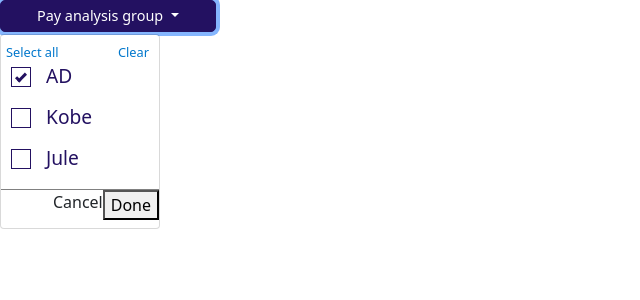
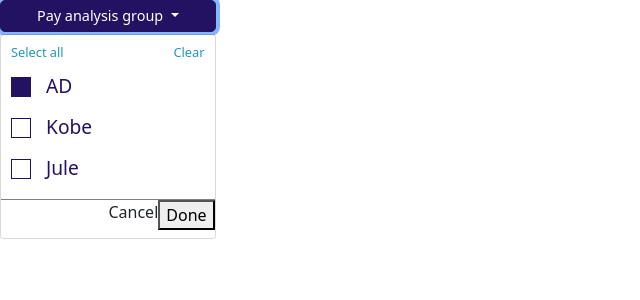
Before and after one commit to Ashish-angular/angular-drpdown-with-multiple-custom-chkboxes, an Angular app: page / in a window 1280 px wide. Both pictures are taken after a click on the button "Pay analysis group". Shown: the top 300 px of the page, without its empty margins (0-640 px from the left). Built offline with nearby package versions, Linux system fonts and the light colour scheme.

Commit message:
2 files modified

```diff
--- a/src/app/dropdown/dropdown.component.css
+++ b/src/app/dropdown/dropdown.component.css
@@ -13,7 +13,9 @@
   background-color: #231161;
   color: #ffffff;
 }
-
+.dropdownContainer__submenu {
+  width: 100%;
+}
 .chkbox_container {
   display: block;
   position: relative;
@@ -53,7 +55,7 @@
 
 /* When the checkbox is checked, add a  background */
 .chkbox_container input:checked ~ .checkmark {
-  background-color: #ffffff;
+  background-color: #231161;
   border: 1px solid #231161;
 }
 
@@ -82,12 +84,13 @@
   transform: rotate(45deg);
 }
 .dropdownContainer__flex-container {
-  padding-left: 5px;
+  padding-left: 10px;
   padding-right: 10px;
+  padding-bottom: 10px;
 }
 .dropdownContainer__flex-container span {
   cursor: pointer;
-  color: #0077cc;
+  color: #2096bb;
   font-size: 0.8rem;
 }
 .dropdownContainer__flex-container--clearSpan {
--- a/src/app/dropdown/dropdown.component.html
+++ b/src/app/dropdown/dropdown.component.html
@@ -7,7 +7,7 @@
   >
     Pay analysis group
   </button>
-  <div ngbDropdownMenu aria-labelledby="dropdownManual">
+  <div ngbDropdownMenu aria-labelledby="dropdownManual" class="dropdownContainer__submenu">
     <div class="dropdownContainer__flex-container">
       <span (click)="selectAll()">Select all</span>
       <span (click)="clearAll()" class ="dropdownContainer__flex-container--clearSpan">Clear</span>
```
